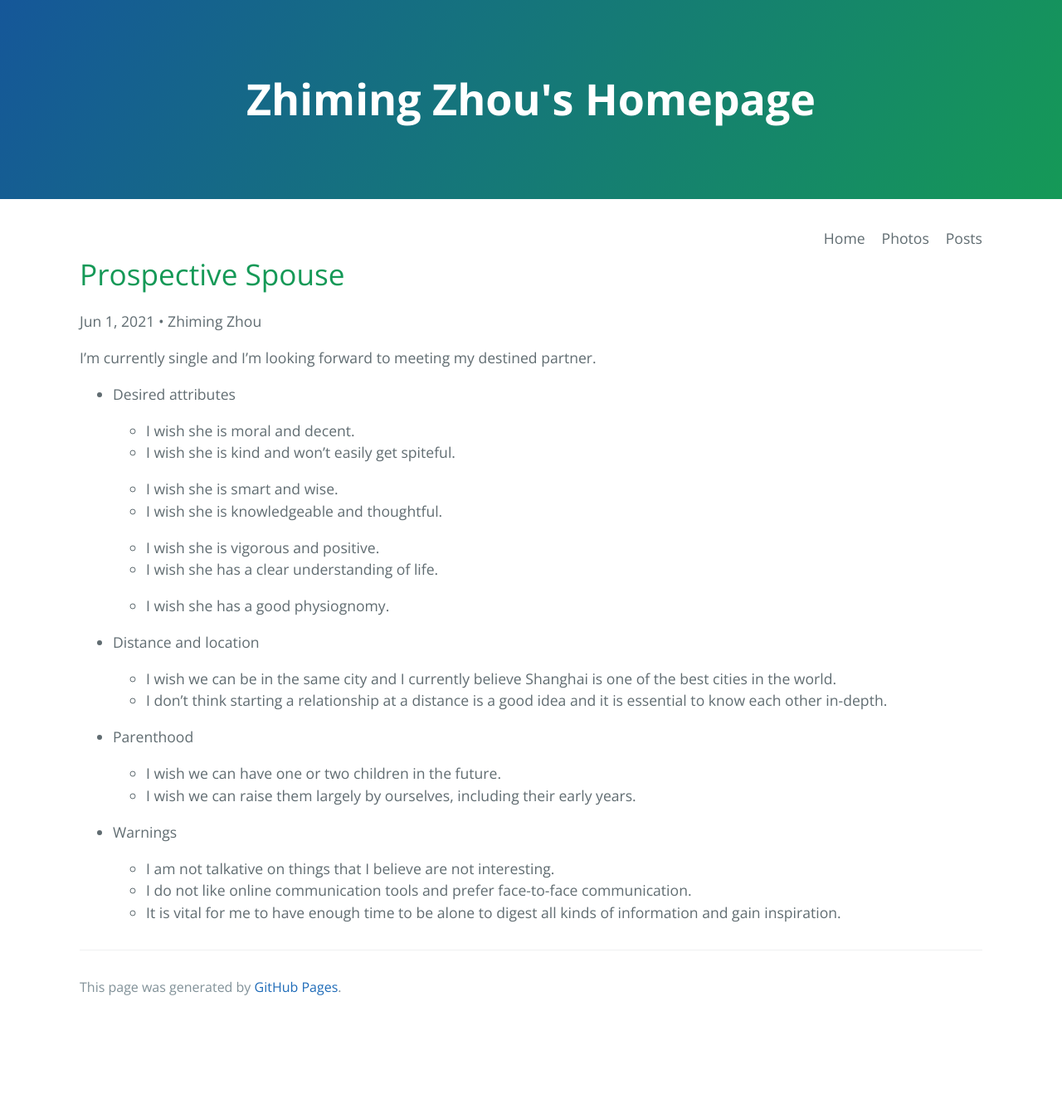
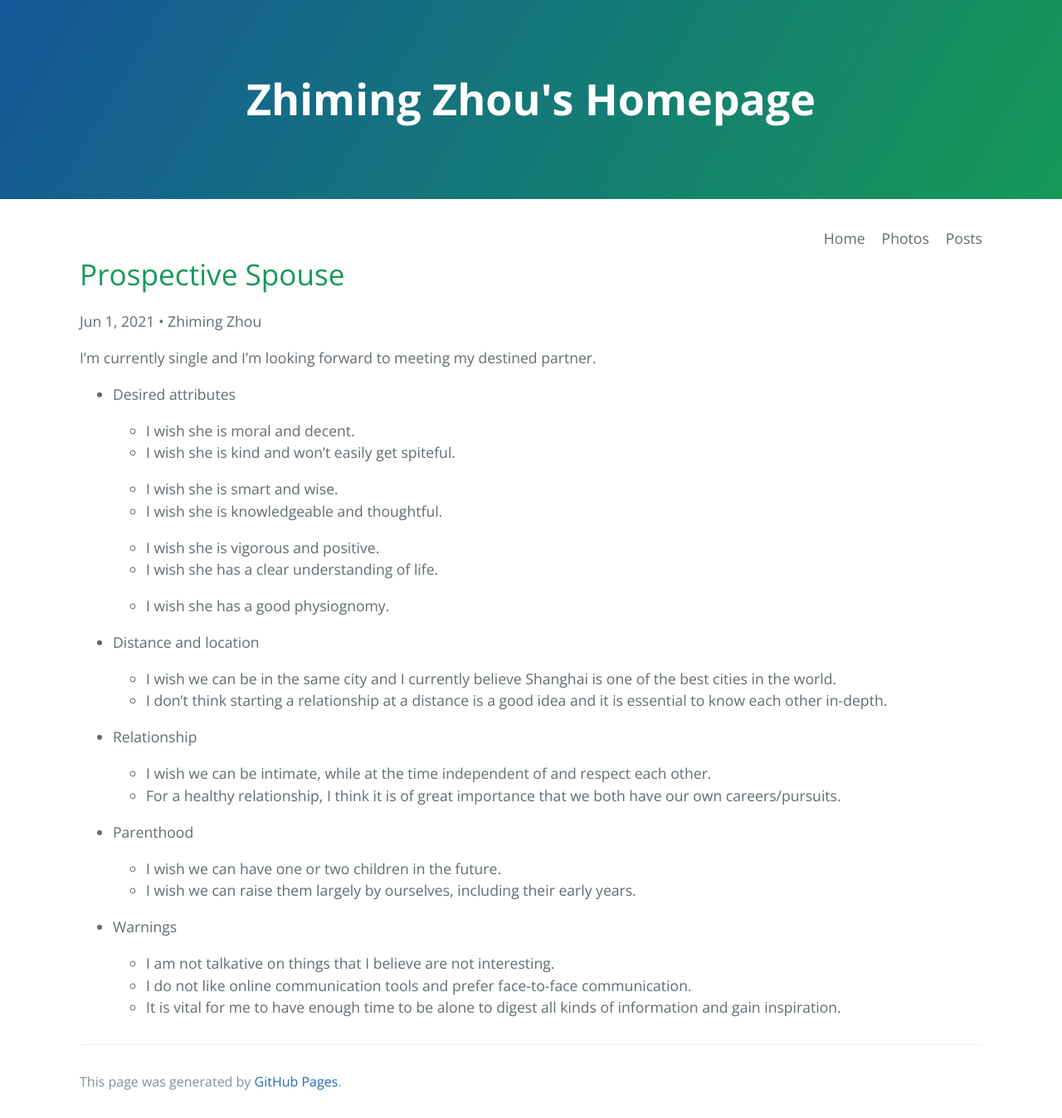
Before and after one commit to ZhimingZhou/zhimingzhou.github.io, a Jekyll site: the page built from _posts/2021-10-11-Prospective-Spouse.md, in a window 1280 px wide. Shown: the whole page at 83% size. Built offline with Jekyll 4.4.1, drawn with Linux system fonts in a browser that asks for light colours; comment, search, counter and statistics services are not loaded; before the commit the page ends 1234 px from its top, so only the background shows below that.

Commit message:
Update 2021-10-11-Prospective-Spouse.md

```diff
--- a/_posts/2021-10-11-Prospective-Spouse.md
+++ b/_posts/2021-10-11-Prospective-Spouse.md
@@ -29,6 +29,12 @@ I'm currently single and I'm looking forward to meeting my destined partner.
   - I don't think starting a relationship at a distance is a good idea and it is essential to know each other in-depth.
 
 <!--  -->
+- Relationship
+
+  - I wish we can be intimate, while at the time independent of and respect each other.
+  - For a healthy relationship, I think it is of great importance that we both have our own careers/pursuits.
+
+<!--  -->
 - Parenthood
 
   - I wish we can have one or two children in the future.
```
